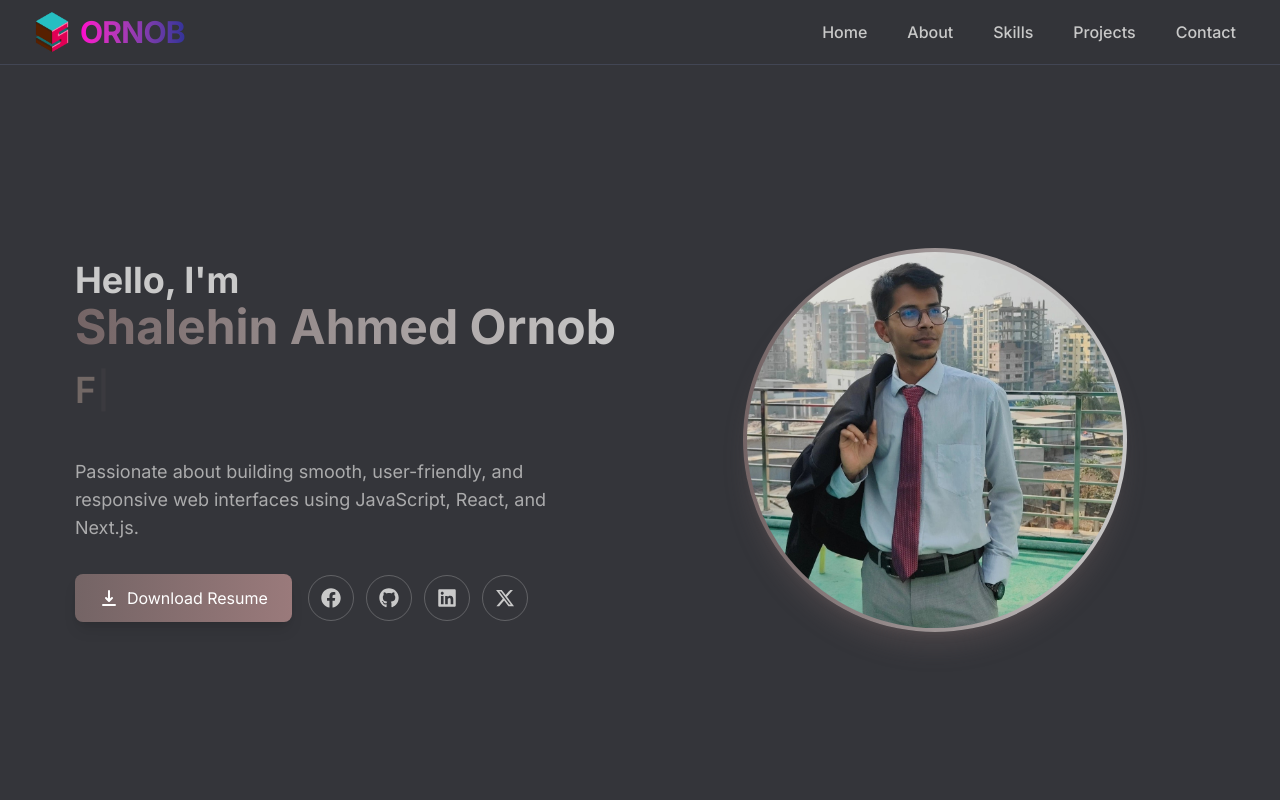
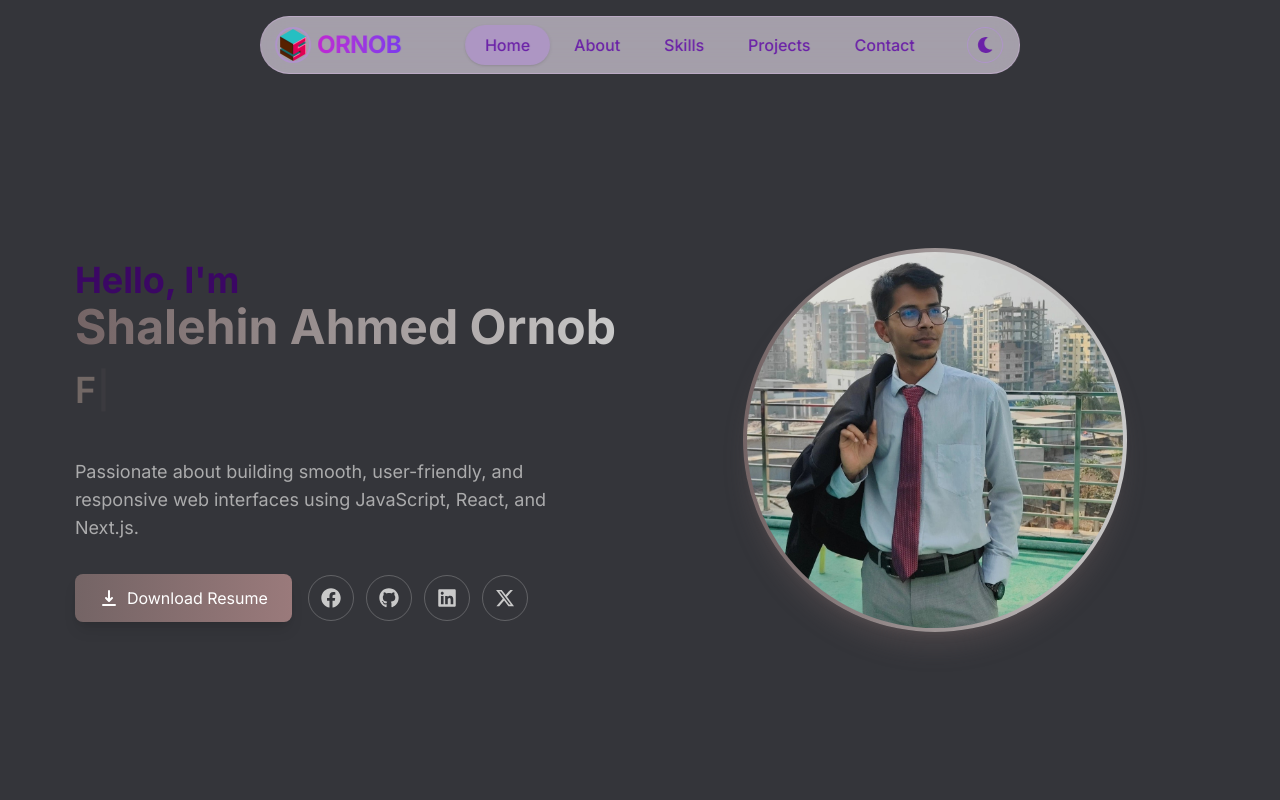
Before and after one commit to ORNOB-083/My-Portfolio, a Next.js app: page / in a window 1280 px wide. Shown: the top 800 px of the page. Built offline with nearby package versions, Linux system fonts and the light colour scheme; what @nextui-org/react would draw is missing.

Commit message:
Changed the navbar colour and added dark/light theme toggle

```diff
--- a/src/app/globals.css
+++ b/src/app/globals.css
@@ -1,6 +1,13 @@
 @import "tailwindcss";
-@plugin "daisyui";
+/* @plugin "daisyui"; */
 
 nextjs-portal {
   display: none !important;
 }
+
+@variant dark (&:where(.dark, .dark *));
+
+/* Smooth theme transition for everything */
+* {
+  transition: background-color 0.3s ease, border-color 0.3s ease, color 0.3s ease;
+}
--- a/src/app/layout.js
+++ b/src/app/layout.js
@@ -3,7 +3,6 @@ import { Inter } from "next/font/google";
 import { Providers } from "./providers";
 import Navbar from "@/components/Navbar";
 import Footer from "@/components/Footer";
-
 
 const inter = Inter({ subsets: ["latin"] });
 
@@ -14,12 +13,12 @@ export const metadata = {
 
 export default function RootLayout({ children }) {
   return (
-    <html lang="en" className="dark">
-      <body className={`${inter.className} bg-[#34353A] text-[#C9C9C9] overflow-x-hidden`}>
+    <html lang="en" suppressHydrationWarning>
+      <body className={`${inter.className} bg-[#f5e6ff] dark:bg-[#0f0a1a] text-[#3b0764] dark:text-[#e9d5ff] overflow-x-hidden transition-colors duration-300`}>
         <Providers>
-          <Navbar></Navbar>
+          <Navbar />
           {children}
-          <Footer></Footer>
+          <Footer />
         </Providers>
       </body>
     </html>
--- a/src/components/Navbar.jsx
+++ b/src/components/Navbar.jsx
@@ -1,99 +1,152 @@
 "use client";
 
 import "animate.css";
-import { useState, useEffect } from "react";
+import { useState, useEffect, useLayoutEffect } from "react";
 import Link from "next/link";
 import Image from "next/image";
 import { motion } from "framer-motion";
-import { FaBars, FaTimes } from "react-icons/fa";
+import { FaBars, FaTimes, FaSun, FaMoon } from "react-icons/fa";
 
 const navLinks = ["Home", "About", "Skills", "Projects", "Contact"];
 
 export default function Navbar() {
   const [isOpen, setIsOpen] = useState(false);
   const [scrolled, setScrolled] = useState(false);
+  // Initialize state as null to avoid hydration mismatch
+  const [isDark, setIsDark] = useState(null);
 
+  // Scroll Effect
   useEffect(() => {
-    const handleScroll = () => {
-      setScrolled(window.scrollY > 20);
-    };
+    const handleScroll = () => setScrolled(window.scrollY > 20);
     window.addEventListener("scroll", handleScroll);
     return () => window.removeEventListener("scroll", handleScroll);
   }, []);
 
-  const handleLinkClick = () => {
-    setIsOpen(false);
+  // Load and apply theme BEFORE the browser paints (Eliminates the flash completely)
+  useLayoutEffect(() => {
+    const saved = localStorage.getItem("portfolio-theme");
+    const prefersDark = window.matchMedia("(prefers-color-scheme: dark)").matches;
+    const initialDark = saved === "dark" || (!saved && prefersDark);
+
+    // eslint-disable-next-line react-hooks/set-state-in-effect
+    setIsDark(initialDark);
+    if (initialDark) document.documentElement.classList.add("dark");
+    else document.documentElement.classList.remove("dark");
+  }, []);
+
+  // Toggle Theme (Save to localStorage and apply to HTML)
+  const toggleTheme = () => {
+    const newDark = !isDark;
+    setIsDark(newDark);
+    if (newDark) {
+      document.documentElement.classList.add("dark");
+      localStorage.setItem("portfolio-theme", "dark");
+    } else {
+      document.documentElement.classList.remove("dark");
+      localStorage.setItem("portfolio-theme", "light");
+    }
   };
+
+  const handleLinkClick = () => setIsOpen(false);
+
+  const isActive = (link) => {
+    if (typeof window !== "undefined") {
+      if (link === "Home" && window.location.hash === "") return true;
+      return window.location.hash === `#${link.toLowerCase()}`;
+    }
+    return false;
+  };
+
+  // Avoid rendering the toggle button until state is ready (Prevents hydration mismatch)
+  if (isDark === null) return null;
 
   return (
     <nav
-      className={`fixed top-0 w-full z-50 transition-all duration-300 ${scrolled ? "bg-[#34353A]/90 shadow-lg" : "bg-[#34353A]/70"
-        } backdrop-blur-md border-b border-[#424654] animate__animated animate__fadeInDown`}
+      className={`fixed top-4 left-1/2 -translate-x-1/2 z-50 w-[95%] md:w-auto transition-all duration-300 ${scrolled || isOpen
+        ? "bg-[#f0e6f6]/80 dark:bg-[#1a1525]/80 shadow-xl backdrop-blur-lg"
+        : "bg-[#f0e6f6]/60 dark:bg-[#1a1525]/60 backdrop-blur-md"
+        } border border-[#d4b8e0]/50 dark:border-[#3d2d5c]/50 rounded-full md:px-4 md:py-2 px-4 py-2 animate__animated animate__fadeInDown`}
     >
-      <div className="max-w-7xl mx-auto px-4 sm:px-6 lg:px-8">
-        <div className="flex items-center justify-between h-16">
+      <div className="flex items-center justify-between w-full md:w-auto gap-8">
 
-          <div className="flex items-center gap-3">
-            <Link href="/" className="flex items-center gap-2">
+        {/* Logo */}
+        <Link href="/" className="flex items-center gap-2 shrink-0">
           <Image
             src="/letter-s (1).png"
             alt="Logo"
-                width={40}
-                height={40}
-                className="rounded-full ring-2"
+            width={32}
+            height={32}
+            className="rounded-full ring-2 ring-[#c084fc]/40 dark:ring-[#7c3aed]/40"
           />
-              <span className="text-3xl font-bold  tracking-tight bg-gradient-to-r from-[#ff00cc] to-[#333399] bg-clip-text text-transparent">
+          <span className="text-2xl font-bold tracking-tight bg-gradient-to-r from-[#c026d3] to-[#7c3aed] dark:from-[#e879f9] dark:to-[#a78bfa] bg-clip-text text-transparent sm:block">
             ORNOB
           </span>
         </Link>
-          </div>
 
-          <div className="hidden md:block">
-            <div className="ml-10 flex items-baseline space-x-4">
-              {navLinks.map((link) => (
+        {/* Spacer */}
+        <div className="hidden md:block w-8" />
+
+        {/* Desktop Links - Increased text size and padding */}
+        <div className="hidden md:flex items-center gap-1">
+          {navLinks.map((link) => {
+            const active = isActive(link);
+            return (
               <Link
                 key={link}
                 href={`#${link.toLowerCase()}`}
-                  className="text-[#C9C9C9] hover:text-[#746465] transition-colors duration-300 px-3 py-2 rounded-md font-medium"
+                onClick={handleLinkClick}
+                className={`px-5 py-2 rounded-full text-base font-medium transition-all duration-300 ${active
+                  ? "bg-[#c084fc]/30 dark:bg-[#7c3aed]/40 text-[#6b21a8] dark:text-[#e9d5ff] shadow-sm"
+                  : "text-[#6b21a8] dark:text-[#c4b5fd] hover:bg-[#c084fc]/20 dark:hover:bg-[#7c3aed]/20 hover:text-[#7c3aed] dark:hover:text-white"
+                  }`}
               >
                 {link}
               </Link>
-              ))}
+            );
+          })}
         </div>
-          </div>
+
+        {/* Theme Toggle & Mobile Menu */}
+        <div className="flex items-center gap-2">
+          <button
+            onClick={toggleTheme}
+            className="flex items-center justify-center w-9 h-9 rounded-full border border-[#c084fc]/40 dark:border-[#7c3aed]/40 text-[#6b21a8] dark:text-[#c4b5fd] hover:bg-[#c084fc]/20 dark:hover:bg-[#7c3aed]/20 transition-all duration-300"
+            aria-label="Toggle theme"
+          >
+            {isDark ? <FaSun size={16} /> : <FaMoon size={16} />}
+          </button>
 
           <div className="md:hidden">
             <button
               onClick={() => setIsOpen(!isOpen)}
-              className="inline-flex items-center justify-center p-2 rounded-md text-[#C9C9C9] hover:text-[#746465] focus:outline-none"
+              className="flex items-center justify-center w-9 h-9 rounded-full text-[#6b21a8] dark:text-[#c4b5fd] transition-colors"
               aria-label="Toggle menu"
             >
-              {isOpen ? <FaTimes size={24} /> : <FaBars size={24} />}
+              {isOpen ? <FaTimes size={18} /> : <FaBars size={18} />}
             </button>
           </div>
         </div>
       </div>
 
+      {/* Mobile Menu */}
       {isOpen && (
         <motion.div
-          initial={{ opacity: 0, y: -20 }}
+          initial={{ opacity: 0, y: -10 }}
           animate={{ opacity: 1, y: 0 }}
-          exit={{ opacity: 0, y: -20 }}
+          exit={{ opacity: 0, y: -10 }}
           transition={{ duration: 0.3 }}
-          className="md:hidden bg-[#34353A] border-b border-[#424654] animate__animated animate__fadeIn"
+          className="md:hidden absolute top-14 left-0 right-0 mx-4 bg-[#f0e6f6]/95 dark:bg-[#1a1525]/95 backdrop-blur-lg border border-[#d4b8e0]/50 dark:border-[#3d2d5c]/50 rounded-2xl shadow-2xl p-4 flex flex-col gap-2"
         >
-          <div className="px-2 pt-2 pb-3 space-y-1 sm:px-3">
           {navLinks.map((link) => (
             <Link
               key={link}
               href={`#${link.toLowerCase()}`}
-                className="block px-3 py-2 rounded-md text-base font-medium text-[#C9C9C9] hover:text-[#746465]"
+              className="block px-4 py-3 rounded-xl text-base font-medium text-[#6b21a8] dark:text-[#c4b5fd] hover:bg-[#c084fc]/20 dark:hover:bg-[#7c3aed]/20 transition-all duration-200"
               onClick={handleLinkClick}
             >
               {link}
             </Link>
           ))}
-          </div>
         </motion.div>
       )}
     </nav>
--- /dev/null
+++ b/src/components/ThemeProvider.jsx
@@ -0,0 +1,36 @@
+"use client";
+
+import { createContext, useContext, useEffect, useState } from "react";
+
+const ThemeContext = createContext();
+
+export function ThemeProvider({ children }) {
+    const [theme, setTheme] = useState("dark");
+
+    useEffect(() => {
+        const savedTheme = localStorage.getItem("theme");
+        if (savedTheme) {
+            // eslint-disable-next-line react-hooks/set-state-in-effect
+            setTheme(savedTheme);
+            document.documentElement.classList.toggle("dark", savedTheme === "dark");
+        } else {
+            // Default to dark mode if no preference is saved
+            document.documentElement.classList.add("dark");
+        }
+    }, []);
+
+    const toggleTheme = () => {
+        const newTheme = theme === "dark" ? "light" : "dark";
+        setTheme(newTheme);
+        localStorage.setItem("theme", newTheme);
+        document.documentElement.classList.toggle("dark", newTheme === "dark");
+    };
+
+    return (
+        <ThemeContext.Provider value={{ theme, toggleTheme }}>
+            {children}
+        </ThemeContext.Provider>
+    );
+}
+
+export const useTheme = () => useContext(ThemeContext);
```
Lines whose indentation alone changed are shown as unchanged.
